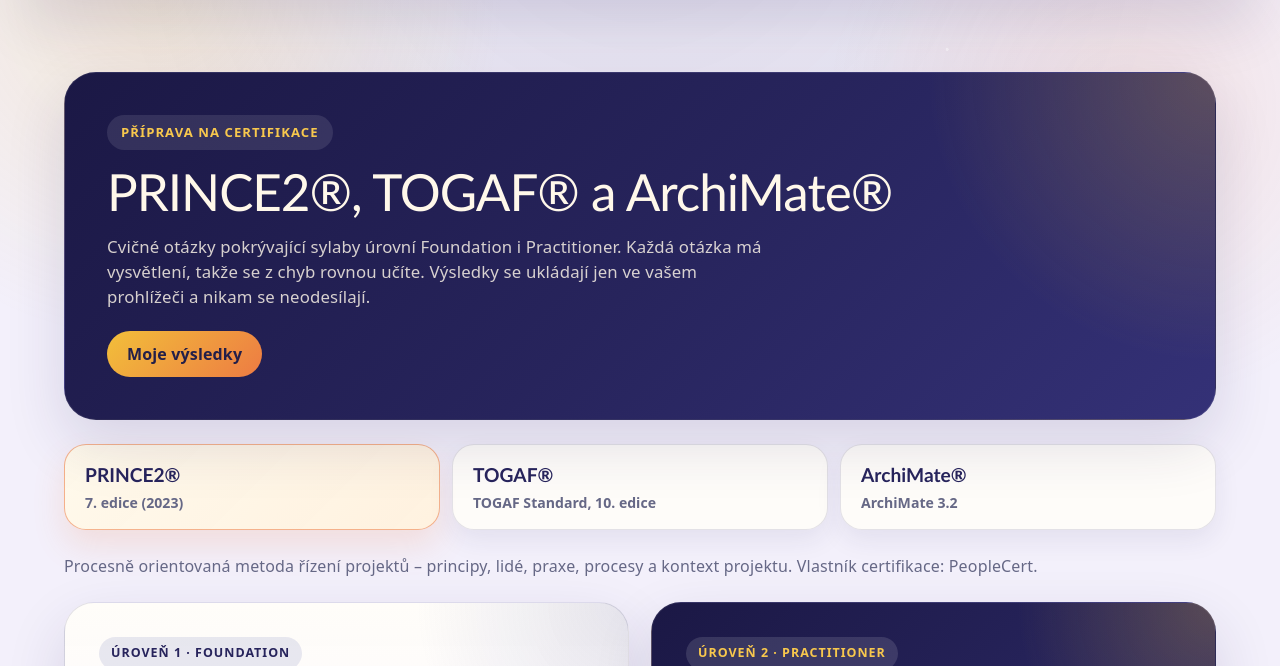
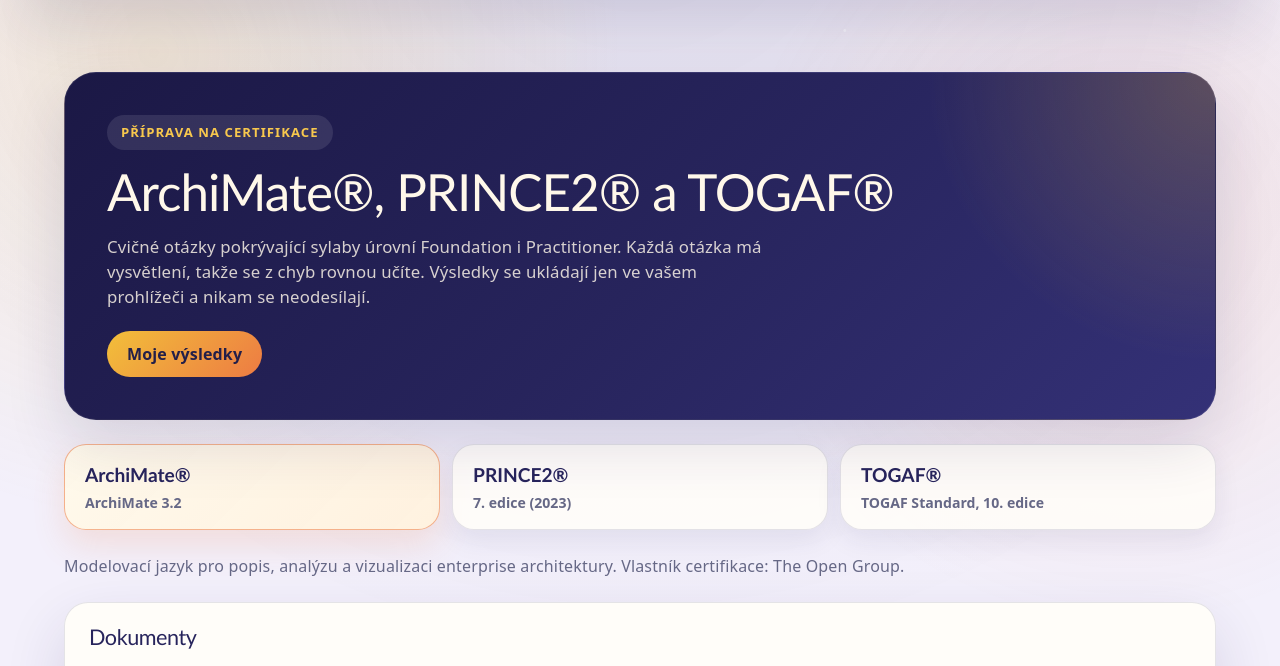
Before and after one commit to ProRocketeers/developers-quiz, an Astro site: page /certifications in a window 1280 px wide. Shown: the part 126-792 px from the top of the page. Built offline with nearby package versions, Linux system fonts and the light colour scheme; Astro itself is replaced by a stand-in of ours.

Commit message:
ArchiMate jako první a výchozí certifikace
Certifikace jsou seřazené podle názvu (ArchiMate, PRINCE2, TOGAF)
a stránka se otevírá na ArchiMate, ke které jsou dostupné taháky
i podklady z kurzu. Výchozí volba je pojmenovaná konstanta, protože
CERTIFICATIONS[0] je při noUncheckedIndexedAccess typově nejisté.

```diff
--- a/src/constants/certifications.ts
+++ b/src/constants/certifications.ts
@@ -39,23 +39,9 @@ export const CERTIFICATION_ROUTES = {
 
 export const ATTEMPT_QUERY_PARAM = "attempt";
 
+export const DEFAULT_CERTIFICATION_ID: CertificationId = "archimate";
+
 export const CERTIFICATIONS: Certification[] = [
-  {
-    id: "prince2",
-    name: "PRINCE2®",
-    edition: "7. edice (2023)",
-    owner: "PeopleCert",
-    description:
-      "Procesně orientovaná metoda řízení projektů – principy, lidé, praxe, procesy a kontext projektu.",
-  },
-  {
-    id: "togaf",
-    name: "TOGAF®",
-    edition: "TOGAF Standard, 10. edice",
-    owner: "The Open Group",
-    description:
-      "Rámec pro enterprise architekturu postavený na Architecture Development Method (ADM).",
-  },
   {
     id: "archimate",
     name: "ArchiMate®",
@@ -85,6 +71,22 @@ export const CERTIFICATIONS: Certification[] = [
         },
       ],
     },
+  },
+  {
+    id: "prince2",
+    name: "PRINCE2®",
+    edition: "7. edice (2023)",
+    owner: "PeopleCert",
+    description:
+      "Procesně orientovaná metoda řízení projektů – principy, lidé, praxe, procesy a kontext projektu.",
+  },
+  {
+    id: "togaf",
+    name: "TOGAF®",
+    edition: "TOGAF Standard, 10. edice",
+    owner: "The Open Group",
+    description:
+      "Rámec pro enterprise architekturu postavený na Architecture Development Method (ADM).",
   },
 ];
 
--- a/src/views/CertificationHomeView.tsx
+++ b/src/views/CertificationHomeView.tsx
@@ -7,6 +7,7 @@ import {
   CERTIFICATION_EXAMS,
   CERTIFICATION_ROUTES,
   CERTIFICATIONS,
+  DEFAULT_CERTIFICATION_ID,
   getCertificationExams,
 } from "../constants/certifications";
 import type { QuestionCountsByExam } from "../services/certificationQuestionService";
@@ -36,8 +37,9 @@ interface Props {
 }
 
 export default function CertificationHomeView({ questionCounts }: Props) {
-  const [certificationId, setCertificationId] =
-    useState<CertificationId>("prince2");
+  const [certificationId, setCertificationId] = useState<CertificationId>(
+    DEFAULT_CERTIFICATION_ID,
+  );
   const [practiceExamId, setPracticeExamId] =
     useState<CertificationExamId | null>(null);
   const certification = CERTIFICATIONS.find(({ id }) => id === certificationId);
@@ -58,7 +60,7 @@ export default function CertificationHomeView({ questionCounts }: Props) {
     <div className="certifications">
       <section className="certifications-hero">
         <span className="certifications-eyebrow">Příprava na certifikace</span>
-        <h2>PRINCE2®, TOGAF® a ArchiMate®</h2>
+        <h2>ArchiMate®, PRINCE2® a TOGAF®</h2>
         <p>
           Cvičné otázky pokrývající sylaby úrovní Foundation i Practitioner.
           Každá otázka má vysvětlení, takže se z chyb rovnou učíte. Výsledky se
```
